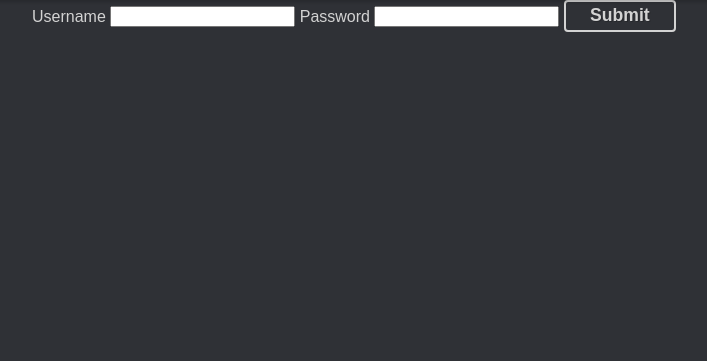
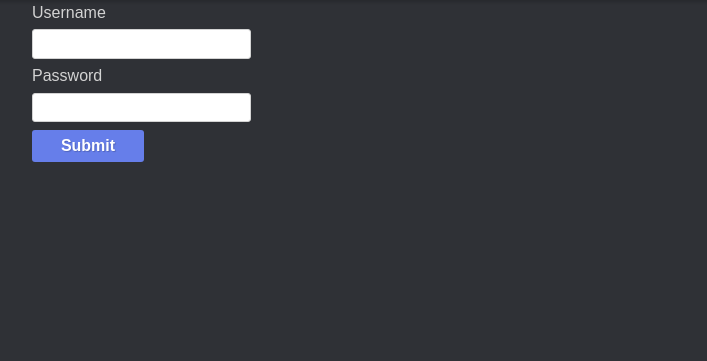
Before and after one commit to vss365today/admin, a Flask app: template src/templates/root/index.html in a window 1280 px wide. Shown: the part 107-468 px from the top of the page, without its empty margins (32-739 px from the left). Run offline with Flask 2, Linux system fonts and the light colour scheme; the template is opened without the code that fills it: most values are stand-ins (such as "Sample title", 1, 10 or a date in 2020); form fields are guessed from the names that the template uses.

Commit message:
Form styling

```diff
--- a/src/static/style.css
+++ b/src/static/style.css
@@ -117,7 +117,7 @@ main a {
   border-color: var(--primary-text);
 }
 
-input[type="submit"] {
+/* input[type="submit"] {
   width: 7rem;
   height: 2rem;
 
@@ -130,6 +130,41 @@ input[type="submit"] {
   font-weight: 700;
   color: var(--primary-text);
   text-shadow: 1px 1px rgba(0, 0, 0, 0.2);
+} */
+
+form {
+  display: inline-flex;
+  flex-direction: column;
+}
+
+input,
+textarea {
+  margin-top: 0.25rem;
+  margin-bottom: 0.25rem;
+  padding: 0.3rem;
+
+  border: 1px solid lightgrey;
+  border-radius: 3px;
+
+  font-family: inherit;
+  font-size: 1rem;
+}
+
+input[type="submit"] {
+  width: 7rem;
+  height: 2rem;
+
+  border: 2px solid transparent;
+  background-color: var(--primary-nav-bg);
+  font-weight: 700;
+  color: #fff;
+  text-shadow: 1px 1px 1px rgba(0, 0, 0, 0.2);
+  cursor: pointer;
+}
+input[type="submit"]:hover,
+input[type="submit"]:focus {
+  background-color: transparent;
+  border-bottom-color: currentColor;
 }
 
 footer {
```
